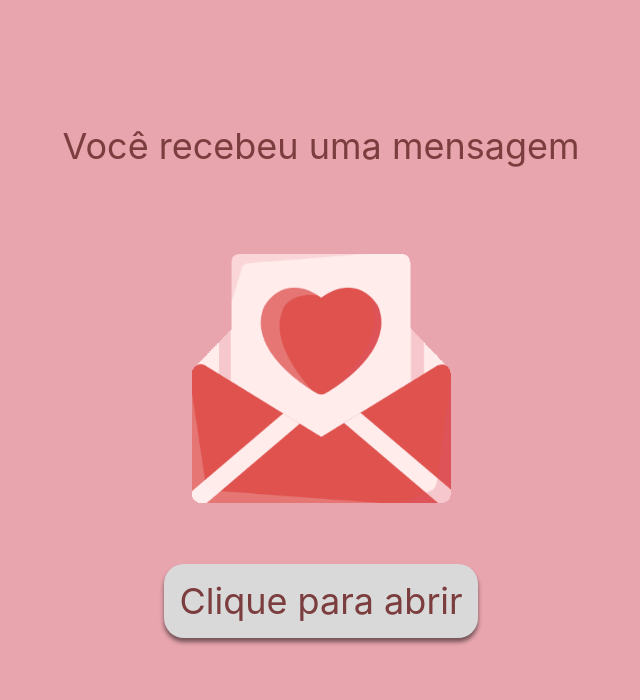
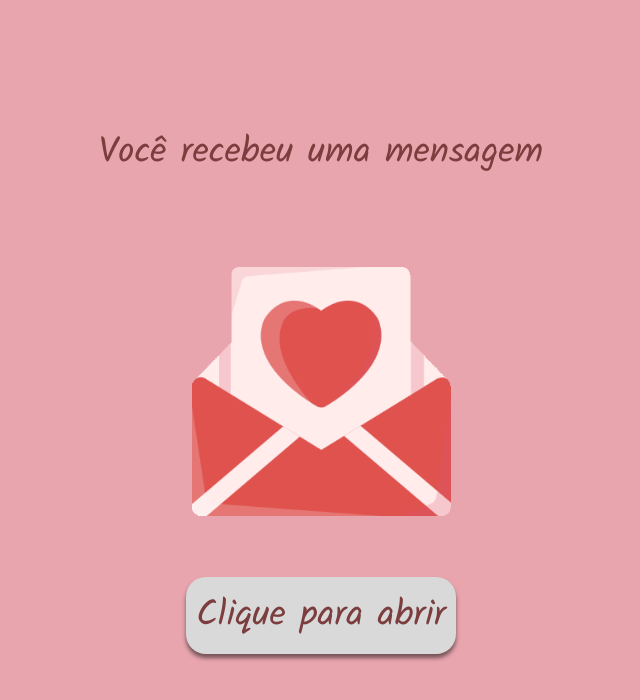
Before and after one commit to randomGXY/feliz1ano, a plain HTML site: page index.html in a window 1280 px wide. Shown: the whole page, without its empty margins (319-959 px from the left). Drawn offline with Linux system fonts and the light colour scheme.

Commit message:
Update styleIndex.css

```diff
--- a/styleIndex.css
+++ b/styleIndex.css
@@ -1,3 +1,6 @@
+@import url('https://fonts.googleapis.com/css2?family=Kalam&display=swap');
+
+
 body {
     display: flex;
     margin: 0;
@@ -14,22 +17,22 @@ body img{
 
 body h1{
     color: #7B3D3E;
-    font-family: 'Inter';
     font-style: normal;
     font-weight: 400;
     text-align: center;
     font-size: 36px;
+    font-family: 'Kalam', cursive;
 }
 
 body a{
     text-decoration: none;
     color: #7B3D3E;
-    font-family: 'Inter';
     font-style: normal;
     font-weight: 400;
     font-size: 36px;
     background: #D9D9D9;
     box-shadow: 0px 4px 4px rgba(0, 0, 0, 0.5);
     border-radius: 20px;
-    padding: 15px;
+    padding: 10px;
+    font-family: 'Kalam', cursive;
 }
```
